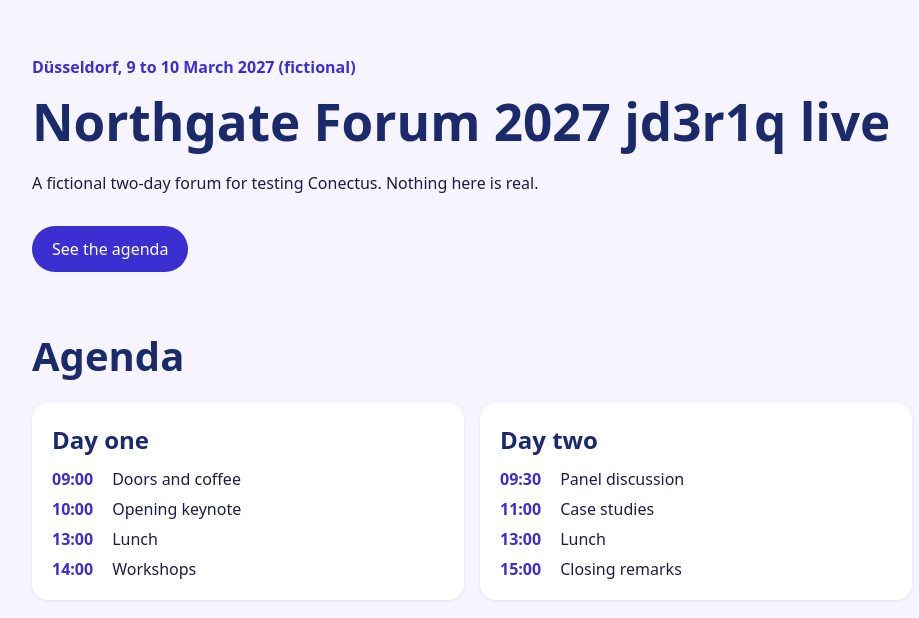
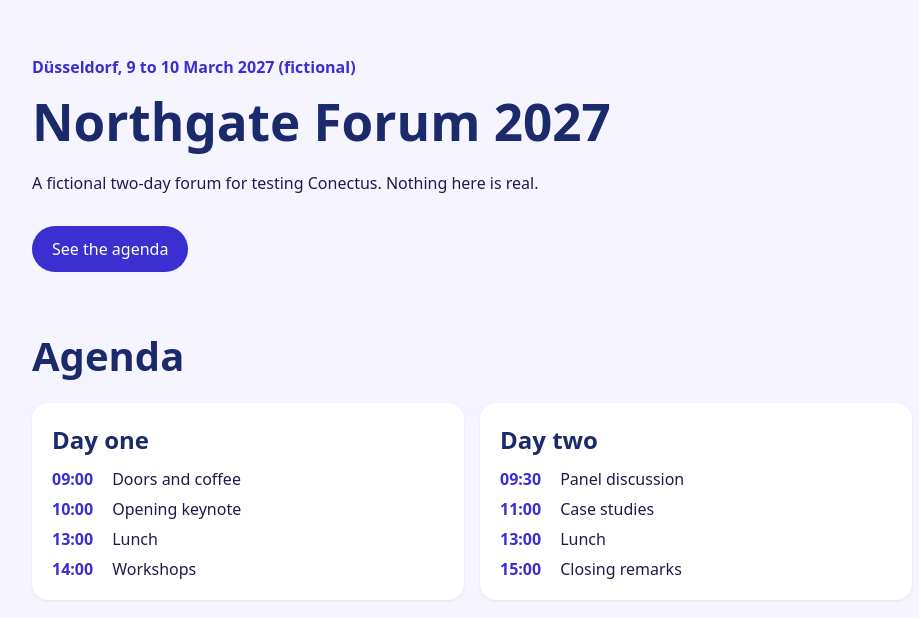
Before and after one commit to codemasterbrown7/conectus-wendy-test-site, a website built with Vite: page index.html in a window 1280 px wide. Shown: the whole page, without its empty margins (168-1087 px from the left). Built offline with nearby package versions, Linux system fonts and the light colour scheme.

Commit message:
Undo: Home page heading: Northgate Forum 2027 jd3r1q live
Undoes the change merged as 9f0cec2, through Conectus.

```diff
--- a/index.html
+++ b/index.html
@@ -10,7 +10,7 @@
     <main>
       <section class="hero">
         <p class="eyebrow">Düsseldorf, 9 to 10 March 2027 (fictional)</p>
-        <h1>Northgate Forum 2027 jd3r1q live</h1>
+        <h1>Northgate Forum 2027</h1>
         <p>A fictional two-day forum for testing Conectus. Nothing here is real.</p>
         <a class="cta" href="#agenda">See the agenda</a>
       </section>
```
